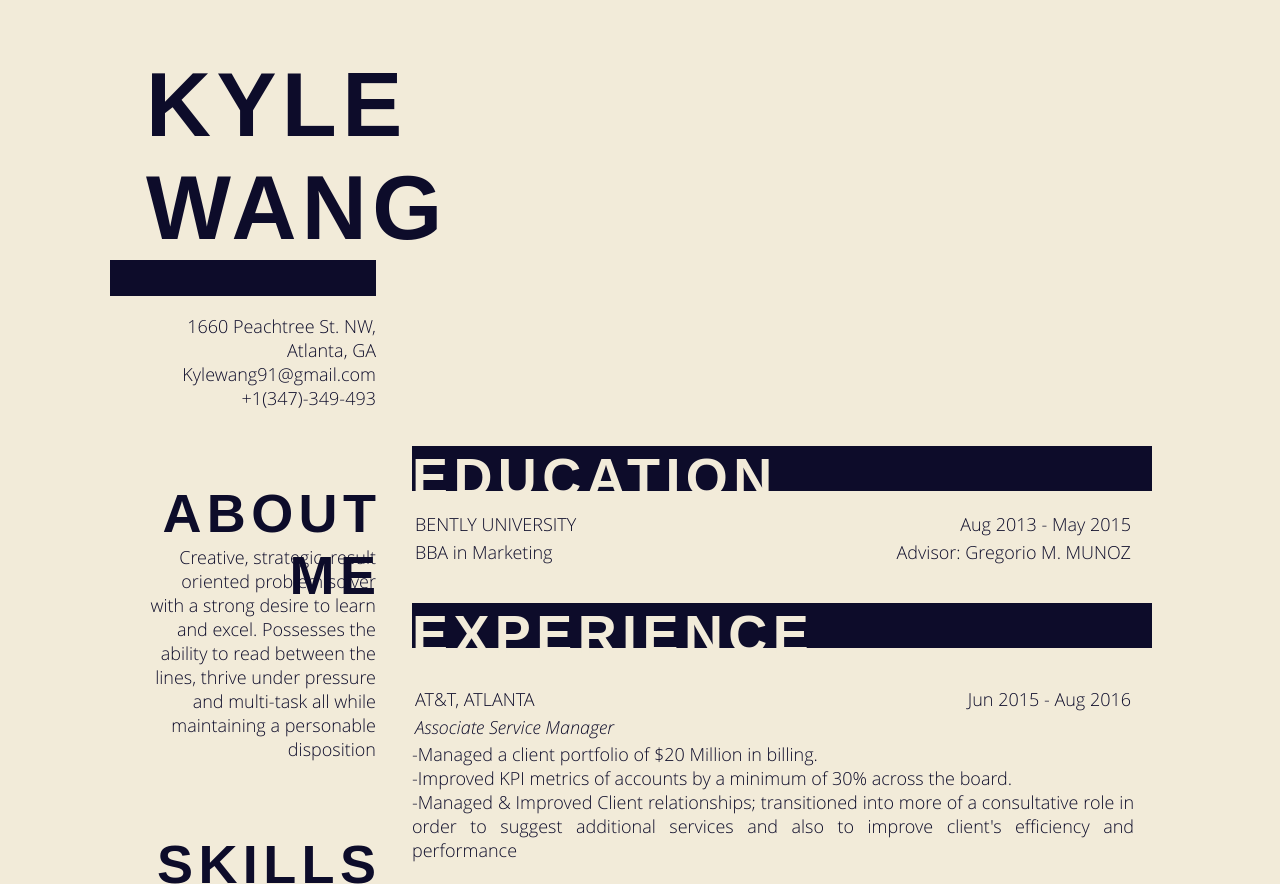
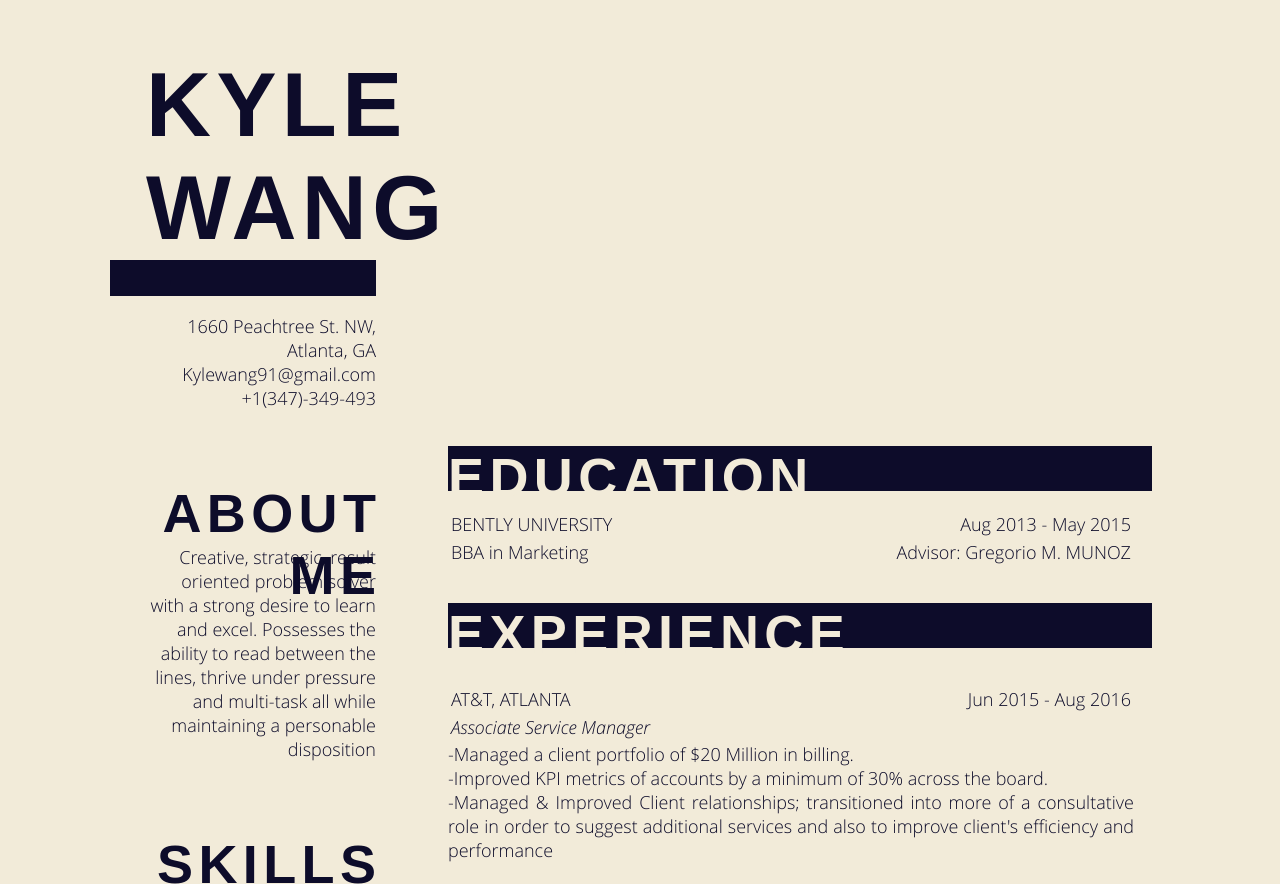
Before and after one commit to johnklord/johnklord.github.io, a website: page resume/index.html in a window 1280 px wide. Shown: the top 884 px of the page. Drawn offline with Linux system fonts and the light colour scheme; files whose address does not match are found by name; a web font is replaced by a local one.

Commit message:
changed flex to float

```diff
--- a/src/client/assets/scss/style.scss
+++ b/src/client/assets/scss/style.scss
@@ -123,16 +123,19 @@
     }
   }
   @include media(pad){
-    display: flex;
-    flex-direction: row;
+    //display: flex;
+    //flex-direction: row;
     aside{
+      padding-right: $document-margin;
       padding-left: 0;
-      flex: 1;
       min-width: 230px;
       max-width: 230px;
+      float:left;
     }
     main{
-      flex: 3;
+      float:left;
+      padding-left: $document-margin;
+      width: calc( 100% - 230px - 6rem);
     }
   }
 }
```
Also changed, not shown: resume/style.css.
